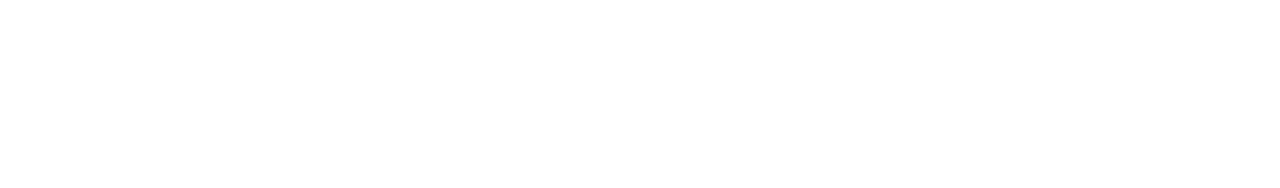
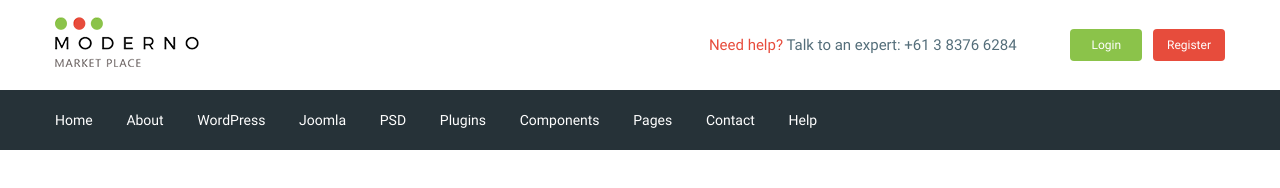
Before and after one commit to SKREPERIST/moderno2, a plain HTML site: page index.html in a window 1280 px wide. Drawn offline with nearby package versions, Linux system fonts and the light colour scheme.

Commit message:
added section header

```diff
--- a/index.html
+++ b/index.html
@@ -6,6 +6,8 @@
   <meta name="viewport" content="width=device-width, initial-scale=1.0">
   <meta http-equiv="X-UA-Compatible" content="ie=edge">
   <title>MODERNO</title>
+  <link href="https://fonts.googleapis.com/css2?family=Roboto:wght@500;700&display=swap" rel="stylesheet">
+  <link rel="shortcut icon" href="images/favicon.ico">
   <link rel="stylesheet" href="css/normalize.css">
   <link rel="stylesheet" href="css/slick.css">
   <link rel="stylesheet" href="css/slick-theme.css">
@@ -16,9 +18,91 @@
 
   <!----------------------------------------       HEADER       -->
   <header class="header">
-    <div class="container">
-      <div class="header__inner"></div>
+    <div class="header__top">
+      <div class="container">
+
+        <div class="header__top-inner">
+          <div class="header__logo">
+            <a href="#"><img src="images/logo.png" alt=""></a>
+          </div>
+
+          <div class="header__text">
+            <a href="#"><span>Need help?</span></a> Talk to an expert: <a class="header__phone"
+              href="tel:61383766284">+61
+              3 8376
+              6284</a>
+          </div>
+
+          <div class="header__box">
+            <a class="basket" href="#"></a>
+            <a class="header__btn header__btn-login" href="#">Login</a>
+            <a class="header__btn header__btn-register" href="#">Register</a>
+          </div>
+
+        </div>
+      </div>
     </div>
+
+    <div class="header__menu">
+      <div class="container">
+        <nav class="menu">
+          <ul class="menu__list">
+            <li>
+              <a href="#">
+                Home
+              </a>
+            </li>
+            <li>
+              <a href="#">
+                About
+              </a>
+            </li>
+            <li>
+              <a href="#">
+                WordPress
+              </a>
+            </li>
+            <li>
+              <a href="#">
+                Joomla
+              </a>
+            </li>
+            <li>
+              <a href="#">
+                PSD
+              </a>
+            </li>
+            <li>
+              <a href="#">
+                Plugins
+              </a>
+            </li>
+            <li>
+              <a href="#">
+                Components
+              </a>
+            </li>
+            <li>
+              <a href="#">
+                Pages
+              </a>
+            </li>
+            <li>
+              <a href="#">
+                Contact
+              </a>
+            </li>
+            <li>
+              <a href="#">
+                Help
+              </a>
+            </li>
+          </ul>
+        </nav>
+      </div>
+    </div>
+
+
   </header>
 
 
--- /dev/null
+++ b/scss/_fonts.scss
@@ -0,0 +1,7 @@
+@font-face {
+  font-family: "Roboto-Regular";
+  src: url("../fonts/Roboto-Regular.woff2") format("woff2"),
+    url("../fonts/Roboto-Regular.woff") format("woff");
+  font-weight: 400;
+  font-display: swap;
+}
--- a/scss/_global.scss
+++ b/scss/_global.scss
@@ -1,3 +1,4 @@
+// font-family: 'Roboto', sans-serif;
 html {
   box-sizing: border-box;
 }
@@ -8,8 +9,29 @@ html {
   box-sizing: inherit;
 }
 
+a {
+  display: inline-block;
+  text-decoration: none;
+  color: $text;
+  font-weight: 400;
+}
+
+ul,
+li {
+  margin: 0;
+  padding: 0;
+  list-style: none;
+}
+
 .container {
-  max-width: 1300px;
+  max-width: 1200px;
   padding: 0 15px;
   margin: 0 auto;
 }
+
+body {
+  font-family: "Roboto-Regular", sans-serif;
+  font-size: 15px;
+  line-height: 24px;
+  color: $text;
+}
--- /dev/null
+++ b/scss/_vars.scss
@@ -0,0 +1,4 @@
+$text: #546e7a;
+$red: #e74c3c;
+$green: #8bc34a;
+$bg: #263238;
--- a/scss/style.scss
+++ b/scss/style.scss
@@ -1 +1,59 @@
-@import "_global";
+@import "vars";
+@import "global";
+@import "fonts";
+//////////////////////////////
+
+.header__top-inner {
+  display: flex;
+  justify-content: space-between;
+  height: 90px;
+  align-items: center;
+}
+
+.header__text {
+  margin-left: auto;
+  margin-right: 50px;
+  span {
+    color: $red;
+  }
+}
+.header__btn {
+  padding: 4px;
+  width: 72px;
+  border-radius: 4px;
+  text-align: center;
+  color: #fff;
+  font-size: 12px;
+
+  &-login {
+    background-color: $green;
+  }
+  &-register {
+    background-color: $red;
+    margin-left: 7px;
+  }
+}
+
+.header__menu {
+  background-color: $bg;
+  // height: 60px;
+}
+
+.menu {
+  display: flex;
+  align-items: center;
+  height: 60px;
+}
+
+.menu__list {
+  li {
+    display: inline-block;
+    & + li {
+      margin-left: 30px;
+    }
+  }
+  a {
+    color: #fff;
+    font-size: 14px;
+  }
+}
```
Also changed, not shown: css/style.css, fonts/Roboto-Regular.woff (added), fonts/Roboto-Regular.woff2 (added), images/favicon.ico (added), images/logo.png (added).
